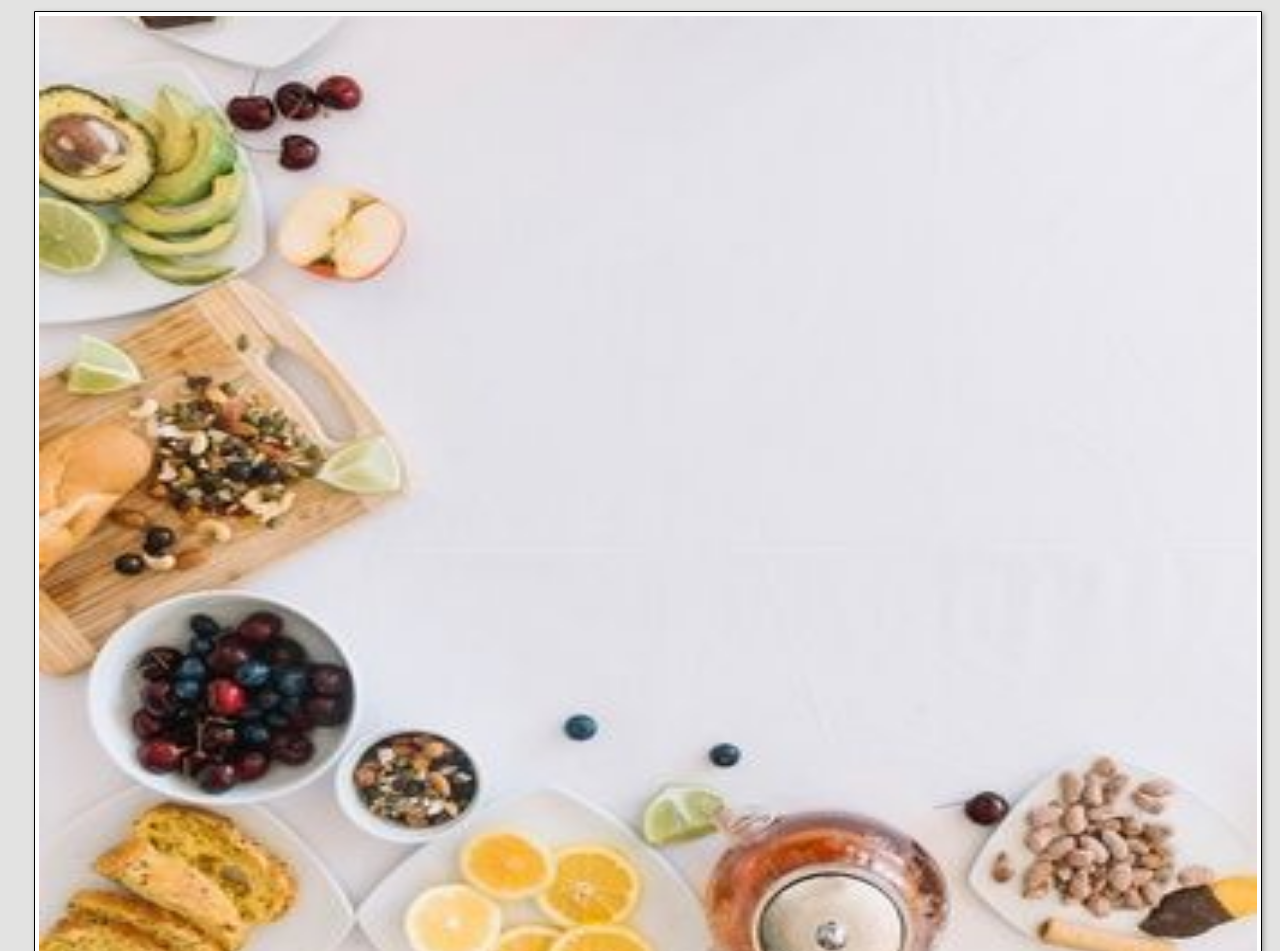
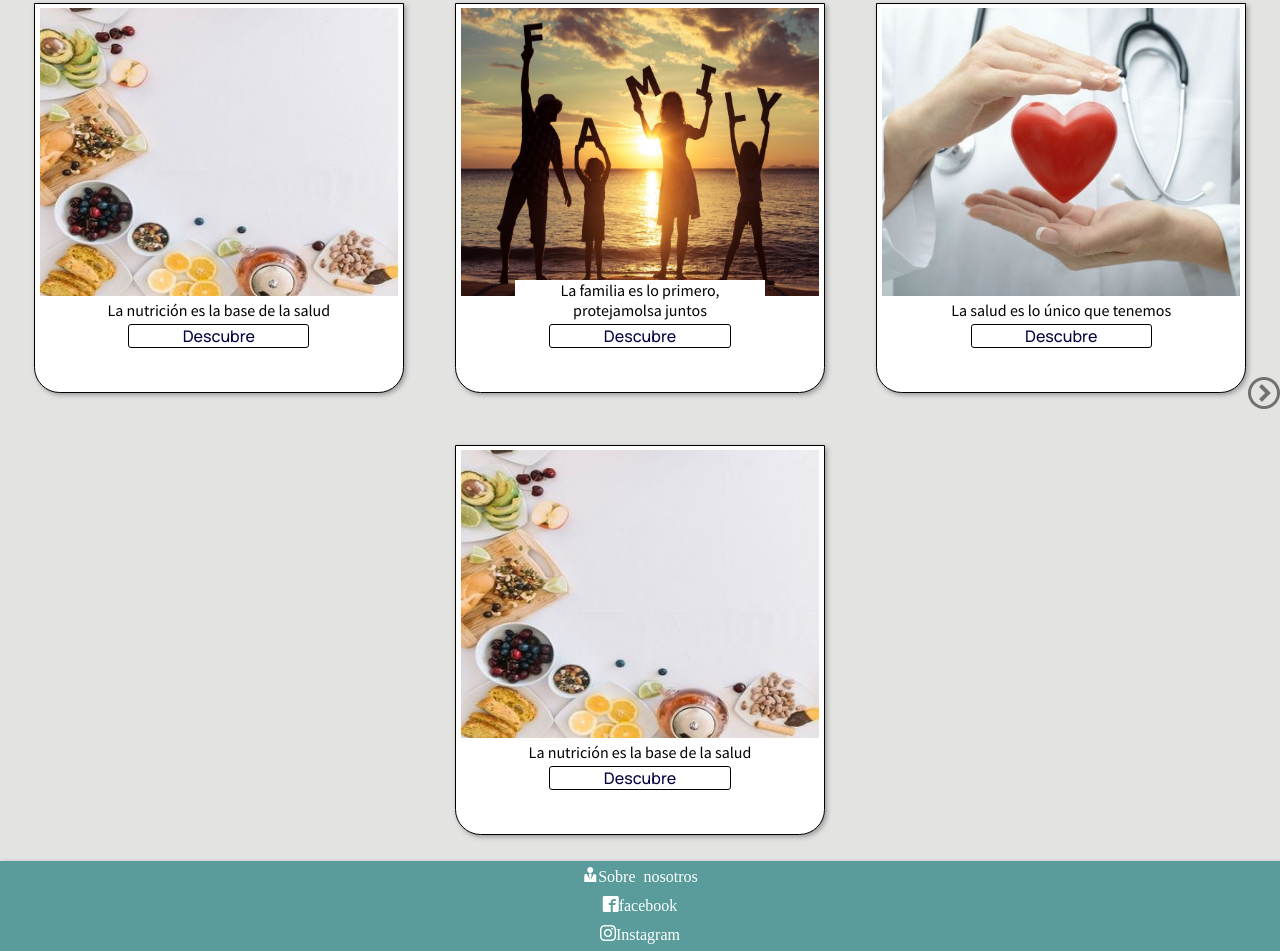
Before and after one commit to jordi-olivares/farmacia, a plain HTML site: page index.html in a window 1280 px wide. Shown: the part 1339-2290 px from the top of the page. Drawn offline with nearby package versions, Linux system fonts and the light colour scheme; files whose address does not match are found by name.

Commit message:
ajustado todo menos los link de usuario y ajustar el hero a 768

```diff
--- a/assets/javascript/main.js
+++ b/assets/javascript/main.js
@@ -46,3 +46,24 @@ function ISHBurger() {
         menuBurger.classList.add('is-active');
     }
 }
+
+
+$(document).ready(function(){
+    $("#derecha").toggle(
+        function name() {$("#texto").text('La familia es lo primero, protejamolsa juntos');
+        $('#cambio').replaceWith('<img id="cambio" src="./assets/images/familia.jpeg">');
+         },
+        function name() {$("#texto").text('La salud es lo único que tenemos');
+        $('#cambio').replaceWith('<img id="cambio" src="./assets/images/salud.jpeg">');
+         },
+        function name() {$("#texto").text('La nutrición es la base de la salud');
+        $('#cambio').replaceWith('<img id="cambio" src="./assets/images/nutricion.jpeg">');
+         }
+    )
+});
+
+/* $(document).ready(function() {
+    $('#boton').click(function(){
+       $('#cambio').replaceWith('<img id="cambio" src="nutricion.jpeg">');
+    });
+}); */
--- a/assets/scss/_hero.scss
+++ b/assets/scss/_hero.scss
@@ -1,3 +1,7 @@
+body{
+    margin:0;
+    padding: 0;
+}
 .hero{
     margin: 0;
     height: 50vw;
--- a/assets/scss/_navbar.scss
+++ b/assets/scss/_navbar.scss
@@ -39,11 +39,11 @@ header{
 
 #usuarios{
     @include iconoMenu;
-    right: .6em;
+    right: .4em;
 }
 #burger{
     @include iconoMenu;
-    left: .6em;
+    left: .4em;
 }
 
 .menu-usuario{
--- a/assets/scss/_queries.scss
+++ b/assets/scss/_queries.scss
@@ -1,4 +1,10 @@
-@media screen and (min-width:320px){}
+@media screen and (min-width:320px){
+    .contenido{
+       #nutricion,#familia,#salud,#nutricion2{
+           display: none;
+       }
+    }
+}
 @media screen and (min-width:480px){
     #navbar{
         position: relative;
@@ -35,10 +41,14 @@
     }
     .contenido{
         .tarjeta{
-            height: 100vw;
+
             .promocion{
                 margin-bottom: 0;
             }
+            img{
+                height: 75%;
+            }
+            height: 80vw;
         }
     }
 }
@@ -75,6 +85,26 @@
     .hero{
        height: 80vw;
     }
+    .contenido{
+        display: flex;
+        flex-wrap: wrap;
+        .tarjeta{
+            width: 44vw;
+            height: 35vw;
+            img{
+                height: 70%;
+            }
+        }
+        #nutricion,#familia,#salud,#nutricion2{
+            display: block;
+        }
+        #izquierda,#derecha{
+            display: none;
+        }
+        #nutricionC{
+            display: none;
+        }
+    }
 }
 @media screen and (min-width:1024px){
     .container{
@@ -91,3 +121,24 @@
         }
     }
 }
+
+@media screen and (min-width:1024px){
+    .contenido{
+        justify-content: center;
+        .tarjeta{
+            height: 30vw;
+            width: 28vw;
+            .promocion{
+
+            }
+            img{
+                height: 75%;
+            }
+        }
+        /* #nutricion2{
+            align-self: center;
+            margin-left: 50vw;
+            margin-right: 50vw;
+        } */
+    }
+}
--- a/assets/scss/_seccionesContenido.scss
+++ b/assets/scss/_seccionesContenido.scss
@@ -2,8 +2,8 @@
     width: 100vw;
     position: relative;
     margin-top: 0;
-    /* #izquierda,#derecha{
-        /*bottom: 50%;
+    #izquierda,#derecha{
+        bottom: 50%;
         top:50vh;
         font-size: 2em;
         position: absolute;
@@ -15,7 +15,7 @@
     }
     #derecha{
         right: 0;
-    } */
+    }
     .tarjeta{
         margin:2vw;
         border: solid 1px black;
@@ -23,7 +23,7 @@
         box-shadow: 2px 2px 5px #999;
         background-color: white;
         text-align: center;
-        height: 100vw;
+        height: 85vw;
         padding: 0.3em 0.3em 0 0.3em;
 
 
@@ -47,6 +47,9 @@
             border-radius: 3px;
         }
     }
+    #izquierda{
+        display: none;
+    }
 }
 /* #familia,#salud{
     display: none;
--- a/index.html
+++ b/index.html
@@ -50,16 +50,25 @@
     </section>
 
     <section class="contenido">
-        <!-- <i id="izquierda" class="icon-circle-left"></i>
+        <i id="izquierda" class="icon-circle-left"></i>
         <i id="derecha" class="icon-circle-right"></i>
-        -->
-        <div id="nutricion" class="tarjeta">
-           <img src="./assets/images/nutricion.jpeg" alt="">
-            <p class="leyenda">
+
+        <div id="nutricionC" class="tarjeta">
+           <img id="cambio" src="./assets/images/nutricion.jpeg" alt="">
+            <p id="texto" class="leyenda">
                La nutrición es la base de la salud
             </p>
             <a class="promocion">Descubre</a>
         </div>
+
+
+        <div id="nutricion" class="tarjeta">
+            <img src="./assets/images/nutricion.jpeg" alt="">
+             <p class="leyenda">
+                La nutrición es la base de la salud
+             </p>
+             <a class="promocion">Descubre</a>
+         </div>
 
         <div id="familia" class="tarjeta">
             <img src="./assets/images/familia.jpeg" alt="">
@@ -76,6 +85,15 @@
              </p>
              <a class="promocion">Descubre</a>
          </div>
+
+         <div id="nutricion2" class="tarjeta">
+            <img src="./assets/images/nutricion.jpeg" alt="">
+             <p class="leyenda">
+                La nutrición es la base de la salud
+             </p>
+             <a class="promocion">Descubre</a>
+         </div>
+
     </section>
 
     <footer>
@@ -87,6 +105,7 @@
     </footer>
 
     <label for="navbar" class="icon-circle-up" id="inicio"></label>
+    <script src="https://ajax.googleapis.com/ajax/libs/jquery/1.8/jquery.min.js"></script>
     <script src="./assets/javascript/main.js"></script>
 </body>
 </html>
```
Also changed, not shown: assets/css/main.css, 1 other file.
